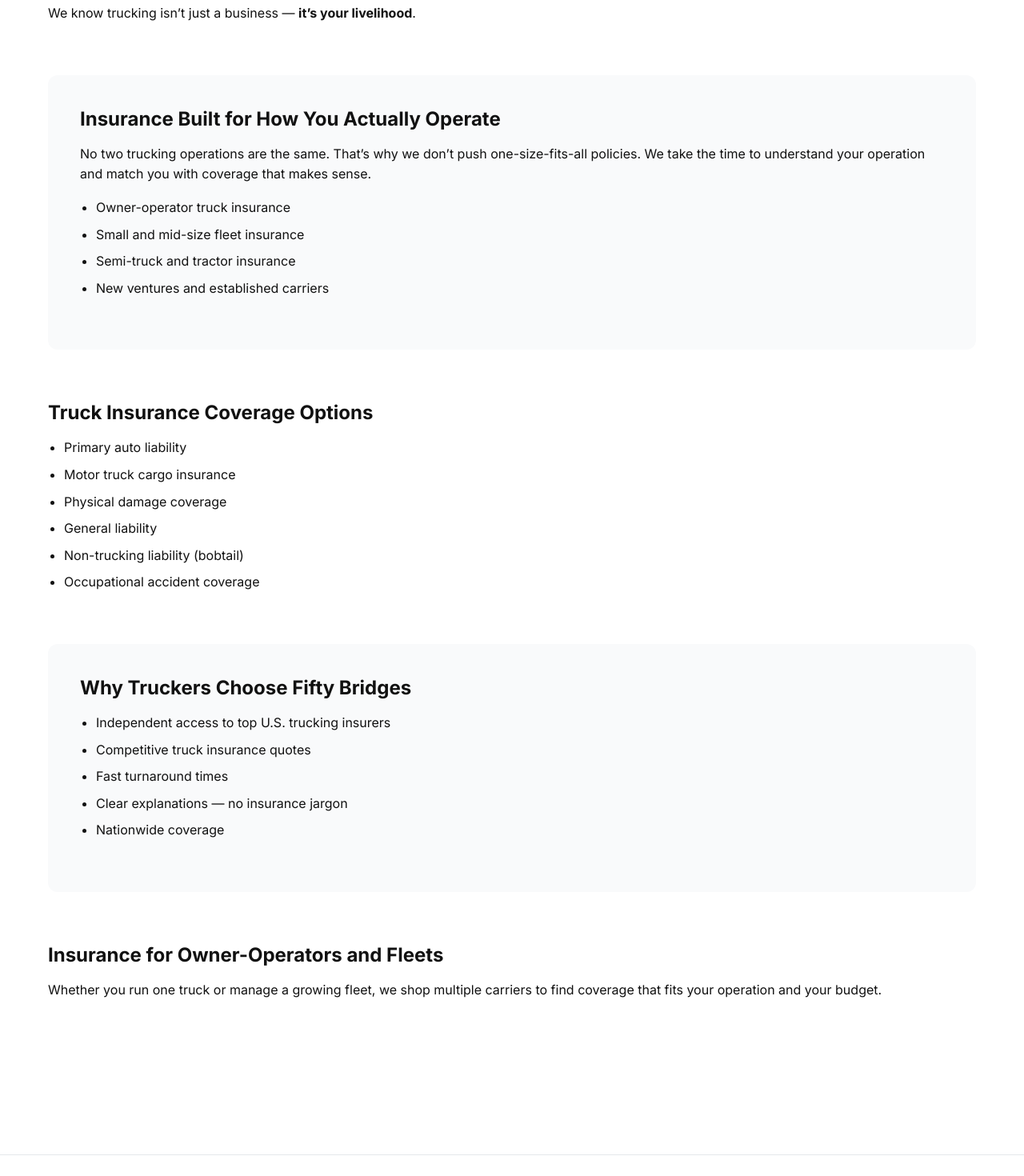
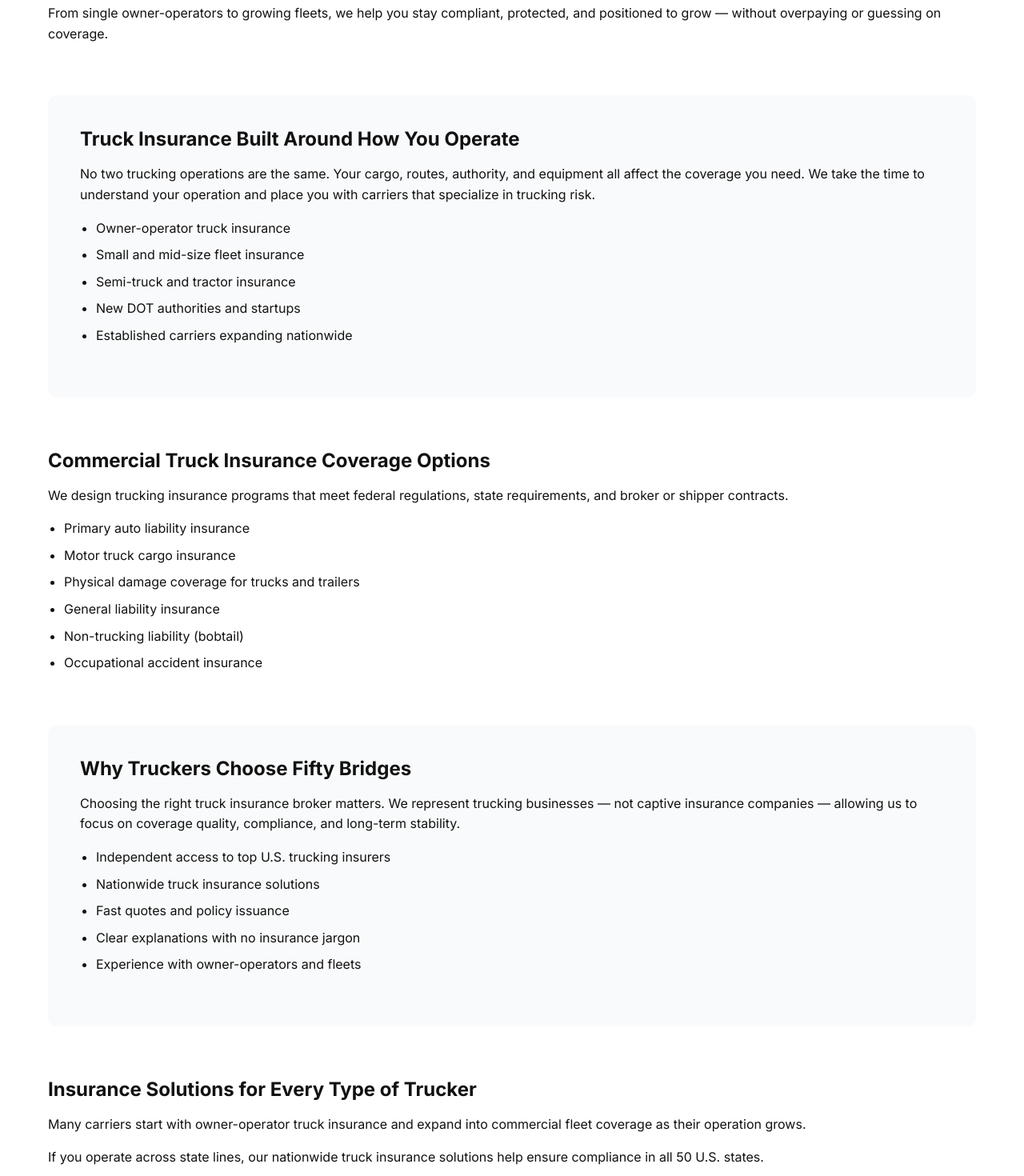
Before and after one commit to RubenPetrosyan/50Bridges, a Next.js app: page / in a window 1280 px wide. Shown: the part 240-1710 px from the top of the page at 80% size. Built offline with nearby package versions, Linux system fonts and the light colour scheme.

Commit message:
home page

```diff
--- a/app/page.tsx
+++ b/app/page.tsx
@@ -1,9 +1,10 @@
 import { Metadata } from "next";
+import Link from "next/link";
 
 export const metadata: Metadata = {
-  title: "Truck Insurance Broker USA | Commercial Truck Insurance",
+  title: "Truck Insurance Broker USA | Commercial Truck Insurance Nationwide",
   description:
-    "Fifty Bridges is an independent truck insurance broker helping owner-operators and fleets get affordable commercial truck insurance across the USA.",
+    "Fifty Bridges is a nationwide truck insurance broker helping owner-operators and fleets secure compliant, affordable commercial truck insurance across the USA.",
   alternates: {
     canonical: "/",
   },
@@ -12,72 +13,110 @@ export const metadata: Metadata = {
 export default function HomePage() {
   return (
     <main className="page fade-in">
+      <article>
+        {/* HERO */}
         <section className="section">
-        <h1>Truck Insurance Broker for Truckers Across the USA</h1>
+          <header>
+            <h1>Nationwide Truck Insurance Broker for Owner-Operators & Fleets</h1>
+          </header>
 
           <p>
-          At <strong>Fifty Bridges</strong>, we help truckers and trucking
-          companies find the right insurance without the stress. As an
-          independent truck insurance broker, we work with owner-operators and
-          fleets nationwide.
+            <strong>Fifty Bridges</strong> is an independent{" "}
+            <strong>truck insurance broker</strong> helping truckers across the
+            United States secure properly structured{" "}
+            <strong>commercial truck insurance</strong>.
           </p>
 
           <p>
-          We know trucking isn’t just a business —{" "}
-          <strong>it’s your livelihood</strong>.
+            From single owner-operators to growing fleets, we help you stay
+            compliant, protected, and positioned to grow — without overpaying
+            or guessing on coverage.
           </p>
         </section>
 
+        {/* OPERATIONS */}
         <section className="section section-soft">
-        <h2>Insurance Built for How You Actually Operate</h2>
+          <h2>Truck Insurance Built Around How You Operate</h2>
 
           <p>
-          No two trucking operations are the same. That’s why we don’t push
-          one-size-fits-all policies. We take the time to understand your
-          operation and match you with coverage that makes sense.
+            No two trucking operations are the same. Your cargo, routes,
+            authority, and equipment all affect the coverage you need. We take
+            the time to understand your operation and place you with carriers
+            that specialize in trucking risk.
           </p>
 
           <ul className="hover-list">
             <li>Owner-operator truck insurance</li>
             <li>Small and mid-size fleet insurance</li>
             <li>Semi-truck and tractor insurance</li>
-          <li>New ventures and established carriers</li>
+            <li>New DOT authorities and startups</li>
+            <li>Established carriers expanding nationwide</li>
           </ul>
         </section>
 
+        {/* COVERAGE */}
         <section className="section">
-        <h2>Truck Insurance Coverage Options</h2>
+          <h2>Commercial Truck Insurance Coverage Options</h2>
+
+          <p>
+            We design trucking insurance programs that meet federal regulations,
+            state requirements, and broker or shipper contracts.
+          </p>
 
           <ul className="hover-list">
-          <li>Primary auto liability</li>
+            <li>Primary auto liability insurance</li>
             <li>Motor truck cargo insurance</li>
-          <li>Physical damage coverage</li>
-          <li>General liability</li>
+            <li>Physical damage coverage for trucks and trailers</li>
+            <li>General liability insurance</li>
             <li>Non-trucking liability (bobtail)</li>
-          <li>Occupational accident coverage</li>
+            <li>Occupational accident insurance</li>
           </ul>
         </section>
 
+        {/* WHY US */}
         <section className="section section-soft">
           <h2>Why Truckers Choose Fifty Bridges</h2>
 
+          <p>
+            Choosing the right truck insurance broker matters. We represent
+            trucking businesses — not captive insurance companies — allowing us
+            to focus on coverage quality, compliance, and long-term stability.
+          </p>
+
           <ul className="hover-list">
             <li>Independent access to top U.S. trucking insurers</li>
-          <li>Competitive truck insurance quotes</li>
-          <li>Fast turnaround times</li>
-          <li>Clear explanations — no insurance jargon</li>
-          <li>Nationwide coverage</li>
+            <li>Nationwide truck insurance solutions</li>
+            <li>Fast quotes and policy issuance</li>
+            <li>Clear explanations with no insurance jargon</li>
+            <li>Experience with owner-operators and fleets</li>
           </ul>
         </section>
 
+        {/* INTERNAL LINKS */}
         <section className="section">
-        <h2>Insurance for Owner-Operators and Fleets</h2>
+          <h2>Insurance Solutions for Every Type of Trucker</h2>
 
           <p>
-          Whether you run one truck or manage a growing fleet, we shop multiple
-          carriers to find coverage that fits your operation and your budget.
+            Many carriers start with{" "}
+            <Link href="/owner-operator-truck-insurance" className="text-link">
+              owner-operator truck insurance
+            </Link>{" "}
+            and expand into{" "}
+            <Link href="/commercial-truck-insurance" className="text-link">
+              commercial fleet coverage
+            </Link>{" "}
+            as their operation grows.
+          </p>
+
+          <p>
+            If you operate across state lines, our{" "}
+            <Link href="/truck-insurance" className="text-link">
+              nationwide truck insurance
+            </Link>{" "}
+            solutions help ensure compliance in all 50 U.S. states.
           </p>
         </section>
+      </article>
     </main>
   );
 }
```
Lines whose indentation alone changed are shown as unchanged.
